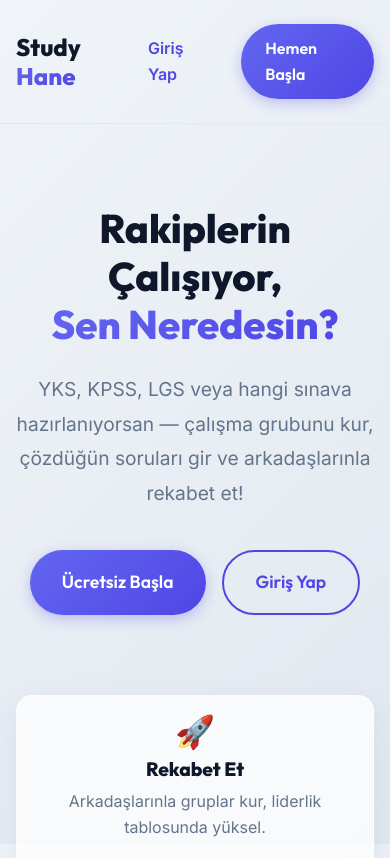
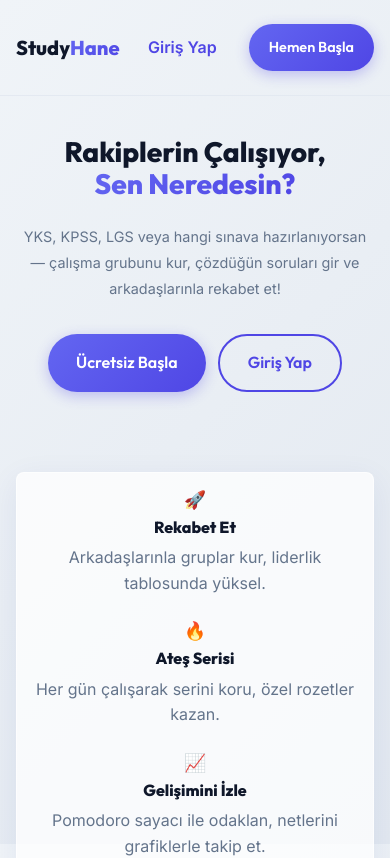
Before and after one commit to Mutlu3/StudyHane, a Next.js app: page / in a window 390 px wide. Shown: the top 858 px of the page. Built offline with nearby package versions, Linux system fonts and the light colour scheme.

Commit message:
Comprehensive mobile responsive overhaul - fix Pomodoro, landing, settings, forms

```diff
--- a/src/app/dashboard/settings/page.tsx
+++ b/src/app/dashboard/settings/page.tsx
@@ -110,6 +110,7 @@ export default function SettingsPage() {
           }}
         >
           <div
+            className="settings-row"
             style={{
               display: "flex",
               justifyContent: "space-between",
@@ -128,6 +129,7 @@ export default function SettingsPage() {
           </div>
 
           <div
+            className="settings-row"
             style={{
               display: "flex",
               justifyContent: "space-between",
@@ -135,6 +137,7 @@ export default function SettingsPage() {
               padding: "12px 16px",
               background: "var(--bg-primary)",
               borderRadius: "var(--radius-sm)",
+              wordBreak: "break-all",
             }}
           >
             <span style={{ color: "var(--text-muted)", fontSize: "0.9rem" }}>
--- a/src/app/globals.css
+++ b/src/app/globals.css
@@ -170,6 +170,12 @@ a:hover {
 .grid-2 { display: grid; grid-template-columns: repeat(2, 1fr); gap: 24px; }
 .grid-2-1 { display: grid; grid-template-columns: 2fr 1fr; gap: 24px; }
 
+/* Global input styling */
+input, select, textarea {
+  font-family: 'Inter', sans-serif;
+  font-size: 16px; /* Prevents iOS zoom on focus */
+}
+
 @media (max-width: 992px) {
   .grid-3 { grid-template-columns: repeat(2, 1fr); }
   .grid-2-1 { grid-template-columns: 1fr; }
@@ -180,8 +186,10 @@ a:hover {
 
   .container { padding: 0 16px; }
 
-  h1 { font-size: 2.5rem !important; }
-  h2 { font-size: 1.5rem !important; }
+  h1 { font-size: 1.75rem !important; }
+  h2 { font-size: 1.25rem !important; }
+  h3 { font-size: 1.1rem !important; }
+  h4 { font-size: 1rem !important; }
 
   /* Mobile padding adjustments */
   .mobile-p-4 { padding: 16px !important; }
@@ -189,6 +197,44 @@ a:hover {
 
   /* Hide on mobile utility */
   .hidden-mobile { display: none !important; }
+
+  /* Button sizing for touch */
+  .btn {
+    padding: 12px 20px;
+    font-size: 0.9rem;
+    min-height: 44px;
+  }
+
+  /* Glass panel mobile padding */
+  .glass-panel {
+    padding: 16px !important;
+    border-radius: var(--radius-sm);
+  }
+
+  /* Pomodoro circle fix */
+  .pomodoro-circle {
+    padding: 40px 32px !important;
+    border-radius: 50% !important;
+  }
+  .pomodoro-circle .pomodoro-time {
+    font-size: 3.5rem !important;
+  }
+
+  /* Form elements full width on mobile */
+  form {
+    flex-direction: column !important;
+  }
+  form input, form select, form textarea {
+    width: 100% !important;
+    min-width: 0 !important;
+  }
+
+  /* Settings account info stacking */
+  .settings-row {
+    flex-direction: column !important;
+    align-items: flex-start !important;
+    gap: 4px !important;
+  }
 
   /* Mobile Sidebar Overlays */
   .mobile-overlay {
--- a/src/app/page.tsx
+++ b/src/app/page.tsx
@@ -15,21 +15,21 @@ export default function Home() {
       </header>
 
       {/* Hero Section */}
-      <section style={{ padding: '80px 0', textAlign: 'center', minHeight: '80vh', display: 'flex', flexDirection: 'column', justifyContent: 'center' }}>
+      <section style={{ padding: '40px 0', textAlign: 'center', minHeight: '80vh', display: 'flex', flexDirection: 'column', justifyContent: 'center' }}>
         <div className="container animate-fade-in">
-          <h1 style={{ fontSize: '4rem', marginBottom: '24px' }}>
-            Rakiplerin Çalışıyor, <br />
+          <h1 style={{ fontSize: 'clamp(1.75rem, 5vw, 4rem)', marginBottom: '24px', lineHeight: 1.15 }}>
+            Rakiplerin Çalışıyor, {' '}
             <span className="gradient-text">Sen Neredesin?</span>
           </h1>
-          <p style={{ fontSize: '1.2rem', color: 'var(--text-muted)', maxWidth: '600px', margin: '0 auto 40px', lineHeight: 1.8 }}>
+          <p style={{ fontSize: 'clamp(0.9rem, 2.5vw, 1.2rem)', color: 'var(--text-muted)', maxWidth: '600px', margin: '0 auto 32px', lineHeight: 1.8 }}>
             YKS, KPSS, LGS veya hangi sınava hazırlanıyorsan — çalışma grubunu kur, çözdüğün soruları gir ve arkadaşlarınla rekabet et!
           </p>
 
-          <div style={{ display: 'flex', gap: '16px', justifyContent: 'center', flexWrap: 'wrap' }}>
-            <Link href="/register" className="btn btn-primary" style={{ fontSize: '1.1rem', padding: '16px 32px' }}>
+          <div style={{ display: 'flex', gap: '12px', justifyContent: 'center', flexWrap: 'wrap' }}>
+            <Link href="/register" className="btn btn-primary" style={{ fontSize: '1rem', padding: '14px 28px' }}>
               Ücretsiz Başla
             </Link>
-            <Link href="/login" className="btn btn-outline" style={{ fontSize: '1.1rem', padding: '16px 32px' }}>
+            <Link href="/login" className="btn btn-outline" style={{ fontSize: '1rem', padding: '14px 28px' }}>
               Giriş Yap
             </Link>
           </div>
```
Also changed, not shown: src/app/dashboard/pomodoro/page.tsx (+8 -8 lines).
